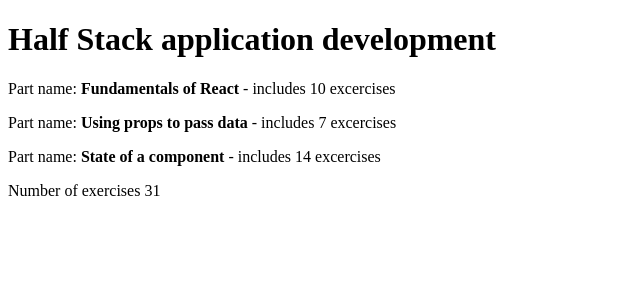
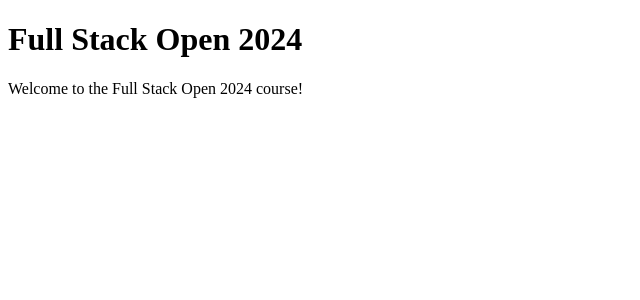
Before and after one commit to noamros9/full_stack_open, a React (Vite) app in the folder full-stack-open-project/: page / in a window 1280 px wide. Shown: the top 300 px of the page, without its empty margins (0-640 px from the left). Built offline with nearby package versions, Linux system fonts and the light colour scheme.

Commit message:
course info add organized

```diff
--- a/full-stack-open-project/src/App.jsx
+++ b/full-stack-open-project/src/App.jsx
@@ -1,59 +1,10 @@
 const App = () => {
-  const course = 'Half Stack application development'
-  const part1 = {
-    name: 'Fundamentals of React',
-    exercises: 10
-  }
-  const part2 = {
-    name: 'Using props to pass data',
-    exercises: 7
-  }
-  const part3 = {
-    name: 'State of a component',
-    exercises: 14
-  }
-  const courseInfo = {
-    name: course,
-    parts: [part1, part2, part3]
-  }
-
   return (
     <div>
-      <Header courseName={courseInfo.name} />
-      <Content courseContent={courseInfo.parts} />
-      <Total courseContent={courseInfo.parts} />
+      <h1>Full Stack Open 2024</h1>
+      <p>Welcome to the Full Stack Open 2024 course!</p>
     </div>
   )
 }
 
-const Header = ({ courseName }) => {
-  return (
-    <h1>{courseName}</h1>
-  )
-}
-
-const Content = ({ courseContent }) => {
-  return (
-    <>
-      <Part part={courseContent[0]} />
-      <Part part={courseContent[1]} />
-      <Part part={courseContent[2]} />
-    </>
-  )
-}
-
-const Part = ({ part }) => {
-  console.log(part)
-  return (<p>
-    Part name: <b>{part.name}</b> - includes {part.exercises} excercises
-  </p>
-  )
-}
-
-const Total = ({ courseContent }) => {
-  return (
-    <p>Number of exercises {Object.values(courseContent).reduce((sum, { exercises }) => sum + exercises, 0)}</p>
-  )
-}
-
 export default App
--- /dev/null
+++ b/full-stack-open-project/src/components/CourseInfo/CourseInfoContent.jsx
@@ -0,0 +1,13 @@
+import CourseInfoPart from "./CourseInfoPart"
+
+const CourseInfoContent = ({ courseContent }) => {
+    return (
+        <>
+            <CourseInfoPart part={courseContent[0]} />
+            <CourseInfoPart part={courseContent[1]} />
+            <CourseInfoPart part={courseContent[2]} />
+        </>
+    )
+}
+
+export default CourseInfoContent
--- /dev/null
+++ b/full-stack-open-project/src/components/CourseInfo/CourseInfoHeader.jsx
@@ -0,0 +1,7 @@
+const CourseInfoHeader = ({ courseName }) => {
+    return (
+        <h1>{courseName}</h1>
+    )
+}
+
+export default CourseInfoHeader
--- /dev/null
+++ b/full-stack-open-project/src/components/CourseInfo/CourseInfoPart.jsx
@@ -0,0 +1,9 @@
+const CourseInfoPart = ({ part }) => {
+    console.log(part)
+    return (<p>
+        Part name: <b>{part.name}</b> - includes {part.exercises} excercises
+    </p>
+    )
+}
+
+export default CourseInfoPart
--- /dev/null
+++ b/full-stack-open-project/src/components/CourseInfo/CourseInfoTotal.jsx
@@ -0,0 +1,7 @@
+const CourseInfoTotal = ({ courseContent }) => {
+    return (
+        <p>Number of exercises {Object.values(courseContent).reduce((sum, { exercises }) => sum + exercises, 0)}</p>
+    )
+}
+
+export default CourseInfoTotal
--- a/full-stack-open-project/src/main.jsx
+++ b/full-stack-open-project/src/main.jsx
@@ -1,6 +1,7 @@
 import ReactDOM from 'react-dom/client'
 
 import App from './App'
+import CourseInfoApp from './part1/courseinfo/CourseInfoApp'
 import AnecdotesApp from './part1/anecdotes/AnecdotesApp'
 import UnicafeApp from './part1/unicafe/UnicafeApp'
 import NotesApp from './part2/NotesApp'
@@ -8,6 +9,9 @@ import NotesApp from './part2/NotesApp'
 const root = ReactDOM.createRoot(document.getElementById('root'));
 
 switch (import.meta.env.VITE_ROOT_APP) {
+    case 'CourseInfoApp':
+        root.render(<CourseInfoApp />);
+        break;
     case 'AnecdotesApp':
         root.render(<AnecdotesApp />);
         break;
--- /dev/null
+++ b/full-stack-open-project/src/part1/courseinfo/CourseInfoApp.jsx
@@ -0,0 +1,33 @@
+import CourseInfoHeader from '../../components/CourseInfo/CourseInfoHeader'
+import CourseInfoContent from '../../components/CourseInfo/CourseInfoContent'
+import CourseInfoTotal from '../../components/CourseInfo/CourseInfoTotal'
+
+const App = () => {
+    const course = 'Half Stack application development'
+    const part1 = {
+        name: 'Fundamentals of React',
+        exercises: 10
+    }
+    const part2 = {
+        name: 'Using props to pass data',
+        exercises: 7
+    }
+    const part3 = {
+        name: 'State of a component',
+        exercises: 14
+    }
+    const courseInfo = {
+        name: course,
+        parts: [part1, part2, part3]
+    }
+
+    return (
+        <div>
+            <CourseInfoHeader courseName={courseInfo.name} />
+            <CourseInfoContent courseContent={courseInfo.parts} />
+            <CourseInfoTotal courseContent={courseInfo.parts} />
+        </div>
+    )
+}
+
+export default App
```
